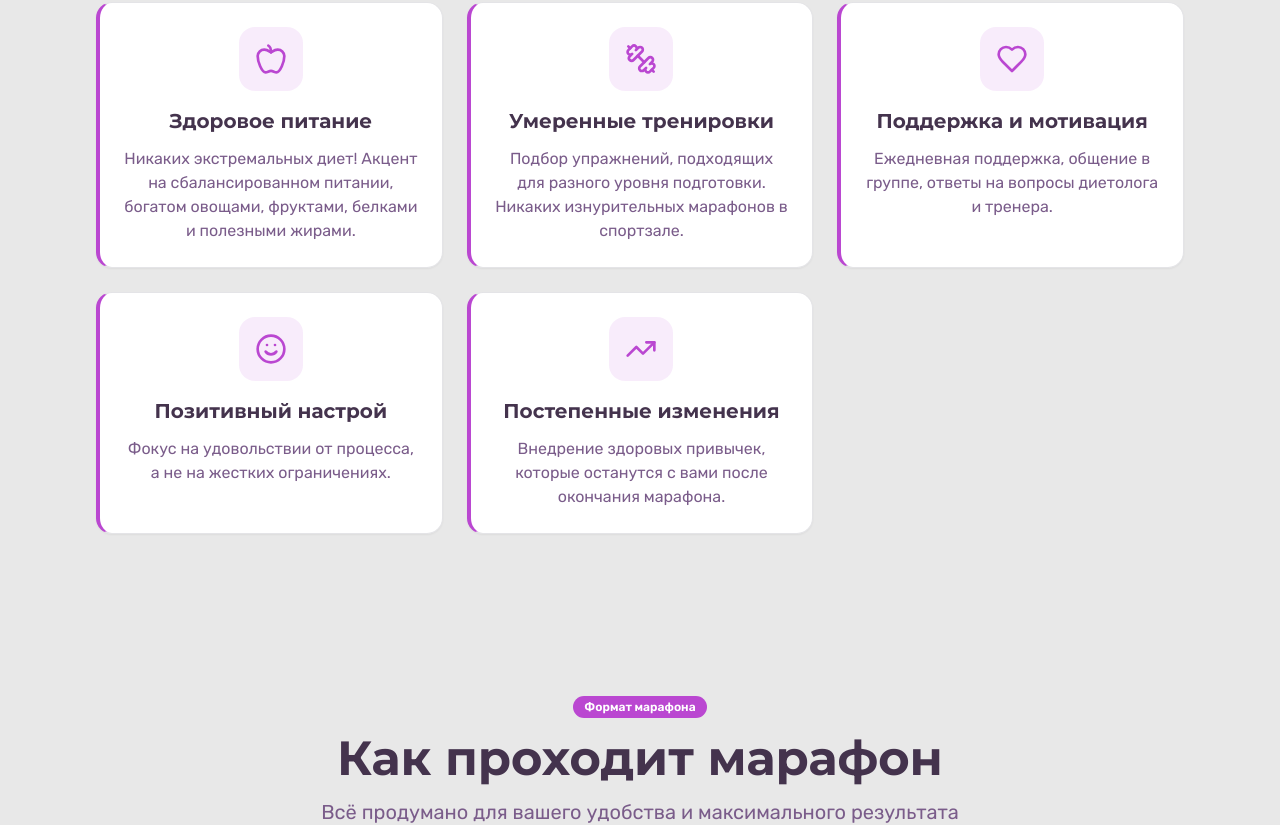
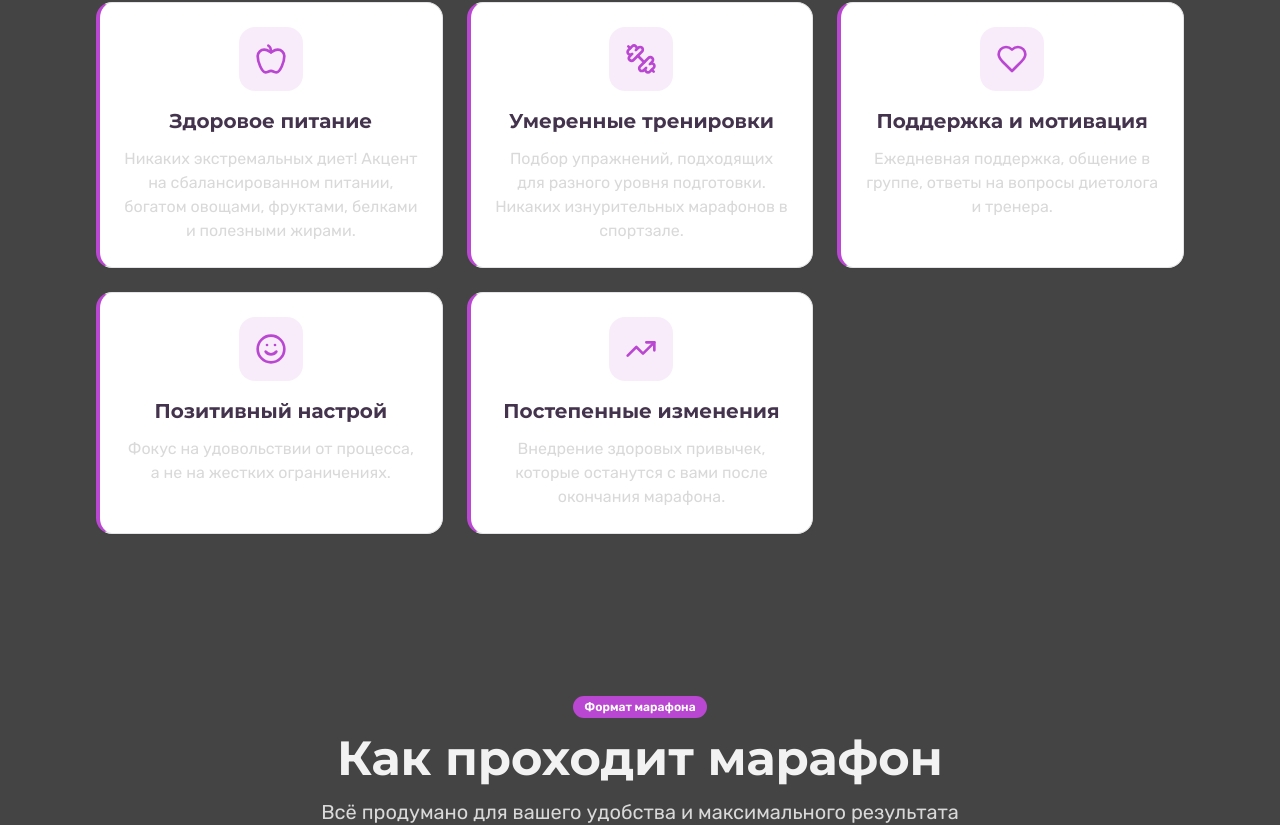
Before and after one commit to pr-poehali-dev/marathon-slimness, a React (Vite) app: page / in a window 1280 px wide. Shown: the part 1142-1967 px from the top of the page. Built offline with nearby package versions, Linux system fonts and the light colour scheme.

Commit message:
Добавить темно-серый цвет мышь

```diff
--- a/src/index.css
+++ b/src/index.css
@@ -6,8 +6,8 @@
 
 @layer base {
   :root {
-    --background: 0 0% 92%;
-    --foreground: 280 20% 25%;
+    --background: 0 0% 25%;
+    --foreground: 0 0% 95%;
 
     --card: 0 0% 100%;
     --card-foreground: 280 20% 25%;
@@ -21,8 +21,8 @@
     --secondary: 280 45% 65%;
     --secondary-foreground: 0 0% 100%;
 
-    --muted: 0 0% 88%;
-    --muted-foreground: 280 20% 45%;
+    --muted: 0 0% 30%;
+    --muted-foreground: 0 0% 85%;
 
     --accent: 320 70% 60%;
     --accent-foreground: 0 0% 100%;
```
